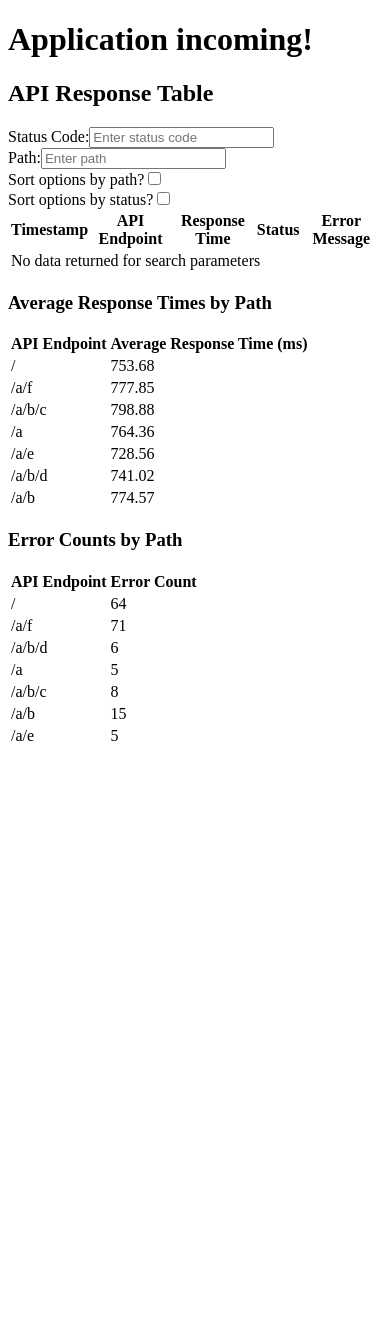
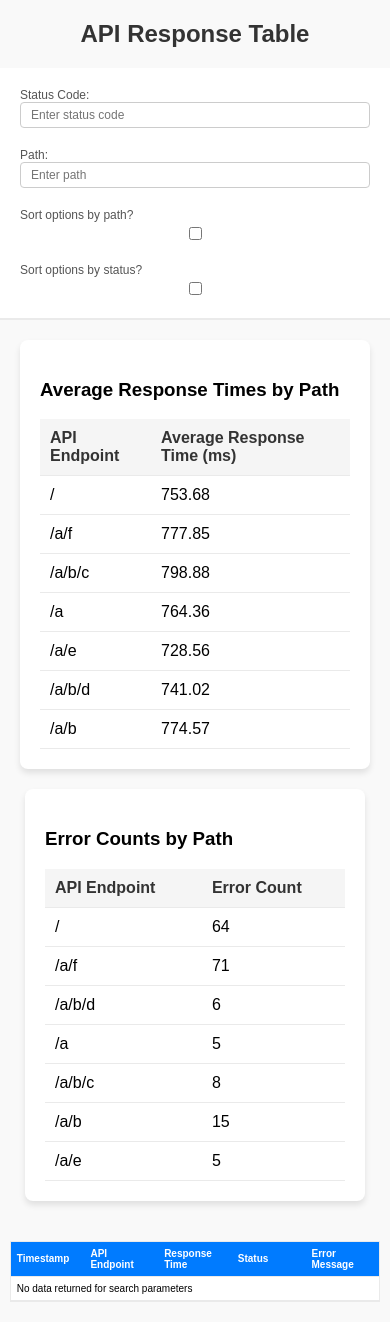
Before and after one commit to qshaner/Postman, a React (Create React App) app: page / in a window 390 px wide. Before the commit the page ends 844 px from the top, so only its background shows below. Built offline with nearby package versions, Linux system fonts and the light colour scheme.

Commit message:
css is done

```diff
--- a/src/App.js
+++ b/src/App.js
@@ -6,7 +6,6 @@ export default function App() {
   return (
     <div className="App">
       <main>
-        <h1>Application incoming!</h1>
        <DataTable/>
       </main>
     </div>
--- a/src/components/BarChart.tsx
+++ b/src/components/BarChart.tsx
@@ -74,7 +74,8 @@ export const BarChart = ({ title, width, height, data }:BarChartProps) => {
       .attr("y", MARGIN.top / 2)
       .attr("text-anchor", "middle")
       .text(title)
-      .style("font-size", "16px");
+      .style("font-size", "16px")
+      .style("font-weight", "bold");
   }, [data]);
 
   return <svg ref={svgRef} width={width} height={height} />;
--- a/src/components/DataTable.tsx
+++ b/src/components/DataTable.tsx
@@ -1,8 +1,9 @@
-import React, { useState, useEffect } from "react";
+import  { useState, useEffect } from "react";
 import data from "../mock-request-data.json";
-import * as d3 from "d3";
 import { LineChart } from "./LineChart";
 import { BarChart } from "./BarChart";
+
+import styles from './styles.module.css'
 
 type TableData = {
   timestamp: string;
@@ -135,33 +136,12 @@ const DataTable = () => {
 
   return (
     <div>
-      <h2>API Response Table</h2>
+      <h2 className={styles.heading}>API Response Table</h2>
       {
         //Ideally, this would keep the last entry up until you filter again, OR have all lines in the same graph.
       }
-      {pathFilter && data.filter((entry)=> entry.path === pathFilter.toLowerCase()).length > 0 &&
-      <div>
-       <LineChart title="Response Time Over Time" width={800} height={600} data={data.filter((entry)=> entry.path === pathFilter.toLowerCase()).sort((a,b)=> Date.parse(a.timestamp) - Date.parse(b.timestamp)).map((point)=> ({
-        x: formatDate(new Date(point.timestamp)),
-        y: point.response_time
-  }))} />
-  </div>}
-  {pathFilter && data.filter((entry) => entry.path.toLowerCase() === pathFilter.toLowerCase()).length > 0 && (
-  <div>
-    <BarChart
-      title="Error Count Over Time"
-      width={800}
-      height={600}
-      data={data
-        .filter((entry) => entry.path.toLowerCase() === pathFilter.toLowerCase())
-        .sort((a, b) => Date.parse(a.timestamp) - Date.parse(b.timestamp))
-        .map((point) => ({
-          x: formatDate(new Date(point.timestamp)),
-          y: getErrorCountByDate(data, formatDate(new Date(point.timestamp))),
-        }))}
-    />
-  </div>
-)}
+
+<div className={styles.filters}>
     <div>
         <label>
           Status Code:
@@ -204,35 +184,48 @@ const DataTable = () => {
           />
         </label>
       </div>
-      <table>
-        <thead>
-          <tr>
-            <th>Timestamp</th>
-            <th>API Endpoint</th>
-            <th>Response Time</th>
-            <th>Status</th>
-            <th>Error Message</th>
-          </tr>
-        </thead>
-        <tbody>
-          {filteredData.length > 0 ? (
-            filteredData.map((item, index) => (
-              <tr key={index}>
-                <td>{new Date(item.timestamp).toLocaleString()}</td>
-                <td>{item.path}</td>
-                <td>{item.response_time}</td>
-                <td>{item.status_code}</td>
-                <td>{item?.error || "N/A"}</td>
-              </tr>
-            ))
-          ) : (
-            <tr>
-              <td colSpan={5}>No data returned for search parameters</td>
-            </tr>
+      </div>
+
+      {pathFilter && (
+  <div className={styles.graphWrapper}>
+    {data.filter((entry) => entry.path.toLowerCase() === pathFilter.toLowerCase()).length > 0 && (
+      <div className={styles.chartContainer}>
+        <LineChart
+          title={`Response Time Over Time ${pathFilter}`}
+          width={800}
+          height={600}
+          data={data
+            .filter((entry) => entry.path.toLowerCase() === pathFilter.toLowerCase())
+            .sort((a, b) => Date.parse(a.timestamp) - Date.parse(b.timestamp))
+            .map((point) => ({
+              x: formatDate(new Date(point.timestamp)),
+              y: point.response_time,
+            }))}
+        />
+      </div>
     )}
-        </tbody>
-      </table>
+    {data.filter((entry) => entry.path.toLowerCase() === pathFilter.toLowerCase()).length > 0 && (
+      <div className={styles.chartContainer}>
+        <BarChart
+          title={`Error Count Over Time ${pathFilter}`}
+          width={800}
+          height={600}
+          data={data
+            .filter((entry) => entry.path.toLowerCase() === pathFilter.toLowerCase())
+            .sort((a, b) => Date.parse(a.timestamp) - Date.parse(b.timestamp))
+            .map((point) => ({
+              x: formatDate(new Date(point.timestamp)),
+              y: getErrorCountByDate(data, formatDate(new Date(point.timestamp))),
+            }))}
+        />
+      </div>
+    )}
+  </div>
+)}
 
+
+<div className={styles.statisticsContainer}>
+    <div className={styles.statisticsSection}>
 <h3>Average Response Times by Path</h3>
       <table>
         <thead>
@@ -250,7 +243,8 @@ const DataTable = () => {
           ))}
         </tbody>
       </table>
-
+      </div>
+<div className={styles.statisticsSection}>
       <h3>Error Counts by Path</h3>
       <table>
         <thead>
@@ -269,6 +263,37 @@ const DataTable = () => {
         </tbody>
       </table>
       </div>
+</div>
+
+      <table className={styles.table}>
+        <thead>
+          <tr>
+            <th>Timestamp</th>
+            <th>API Endpoint</th>
+            <th>Response Time</th>
+            <th>Status</th>
+            <th>Error Message</th>
+          </tr>
+        </thead>
+        <tbody className={styles.tableBody}>
+          {filteredData.length > 0 ? (
+            filteredData.map((item, index) => (
+              <tr key={index}>
+                <td>{new Date(item.timestamp).toLocaleString()}</td>
+                <td>{item.path}</td>
+                <td>{item.response_time}</td>
+                <td>{item.status_code}</td>
+                <td>{item?.error || "N/A"}</td>
+              </tr>
+            ))
+          ) : (
+            <tr>
+              <td colSpan={5}>No data returned for search parameters</td>
+            </tr>
+          )}
+        </tbody>
+      </table>
+    </div>
   );
 
 };
--- a/src/components/LineChart.tsx
+++ b/src/components/LineChart.tsx
@@ -147,7 +147,6 @@ export const LineChart = ({ width, height, data, title }: LineChartProps) => {
         style={{
           position: "absolute",
           top: 0,
-          border: "solid black 2px",
           padding: 3,
         }}
       >
--- /dev/null
+++ b/src/components/styles.module.css
@@ -0,0 +1,198 @@
+/* General styles */
+body {
+    font-family: 'Arial', sans-serif;
+    margin: 0;
+    padding: 0;
+    box-sizing: border-box;
+    background-color: #f9f9f9;
+  }
+
+  h2 {
+    text-align: center;
+    margin: 20px 0;
+    color: #333;
+  }
+
+  .filters {
+    display: flex;
+    flex-wrap: wrap;
+    gap: 20px;
+    justify-content: center;
+    padding: 20px;
+    background-color: #ffffff;
+    border-bottom: 2px solid #eaeaea;
+    position: sticky;
+    top: 0;
+    z-index: 1000;
+  }
+
+  .filters label {
+    display: flex;
+    flex-direction: column;
+    font-size: 14px;
+    color: #555;
+  }
+
+  .filters input[type="text"] {
+    padding: 5px 10px;
+    border: 1px solid #ccc;
+    border-radius: 4px;
+    font-size: 14px;
+  }
+
+  .filters input[type="checkbox"] {
+    margin-top: 5px;
+  }
+
+  .chartContainer {
+    flex: 1 1 45%; /* Take up about 45% of the width on larger screens */
+    margin: 10px;
+    background-color: #fff;
+    border-radius: 8px;
+    padding: 20px;
+    box-shadow: 0 4px 6px rgba(0, 0, 0, 0.1);
+    display: flex;
+    justify-content: center; /* Center the chart content */
+    align-items: center; /* Center the chart content */
+  }
+
+  .graphWrapper {
+    display: flex;
+    flex-wrap: wrap; /* Wrap graphs to the next row if they don’t fit */
+    justify-content: center;
+    margin: 20px auto;
+    max-width: 1200px;
+    gap: 20px; /* Space between graphs */
+  }
+
+  /* Responsive behavior */
+  @media (max-width: 768px) {
+    .chartContainer {
+      flex: 1 1 100%; /* Take full width in smaller screens */
+      padding: 10px;
+    }
+
+    .graphWrapper {
+      flex-direction: column; /* Stack graphs vertically */
+      gap: 10px; /* Reduce spacing for smaller screens */
+    }
+  }
+
+  .statisticsContainer {
+    display: flex;
+    flex-wrap: wrap;
+    justify-content: center;
+    gap: 20px;
+    padding: 20px;
+  }
+
+  .statisticsSection {
+    flex: 1;
+    min-width: 300px;
+    max-width: 600px;
+    padding: 20px;
+    background-color: #fff;
+    border-radius: 8px;
+    box-shadow: 0 4px 6px rgba(0, 0, 0, 0.1);
+  }
+
+  .statisticsSection table {
+    width: 100%;
+    border-collapse: collapse;
+  }
+
+  .statisticsSection th,
+  .statisticsSection td {
+    text-align: left;
+    padding: 10px;
+    border-bottom: 1px solid #eaeaea;
+  }
+
+  .statisticsSection th {
+    background-color: #f5f5f5;
+    color: #333;
+  }
+
+  .table {
+    width: 100%;
+    max-width: 95%;
+    margin: 20px auto;
+    border-collapse: collapse;
+    background-color: #fff;
+    border: 1px solid #eaeaea;
+  }
+
+  .table thead, .table tbody {
+    display: block;
+  }
+
+  .table tbody {
+    max-height: 60vh; /* Limit the height of the scrollable area */
+    overflow-y: auto; /* Enable vertical scrolling */
+  }
+
+  .table th, .table td {
+    padding: 10px;
+    border-bottom: 1px solid #eaeaea;
+    text-align: left;
+    width: auto; /* Ensure columns take up appropriate space */
+  }
+
+  .table tr {
+    display: table; /* Retain table row structure */
+    width: 100%; /* Ensure rows stretch across the table */
+    table-layout: fixed; /* Prevent squishing */
+  }
+
+  .table th {
+    position: sticky;
+    top: 0;
+    background-color: #007bff;
+    color: #fff;
+    z-index: 100;
+  }
+
+  .table tr:nth-child(even) {
+    background-color: #f9f9f9;
+  }
+
+
+  /* Responsive Design */
+  @media (max-width: 768px) {
+    .filters {
+      flex-direction: column;
+      align-items: stretch;
+    }
+
+    .statisticsContainer {
+      flex-direction: column;
+      align-items: center;
+    }
+
+    .chartContainer {
+      padding: 10px;
+    }
+
+    .table th,
+    .table td {
+      font-size: 12px;
+      padding: 8px;
+    }
+  }
+
+  @media (max-width: 480px) {
+    .filters label {
+      font-size: 12px;
+    }
+
+    .filters input[type="text"],
+    .filters input[type="checkbox"] {
+      font-size: 12px;
+    }
+
+    .table th,
+    .table td {
+      font-size: 10px;
+      padding: 6px;
+    }
+  }
```
Lines whose indentation alone changed are shown as unchanged.
